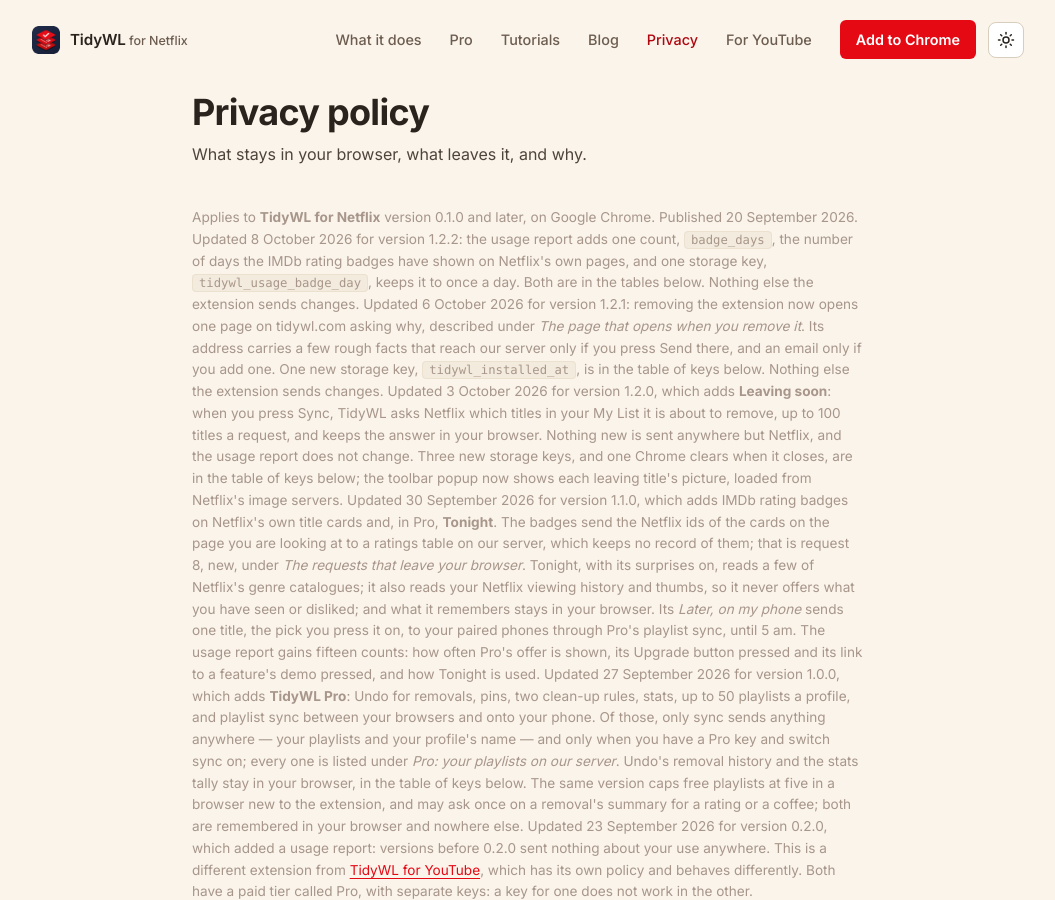
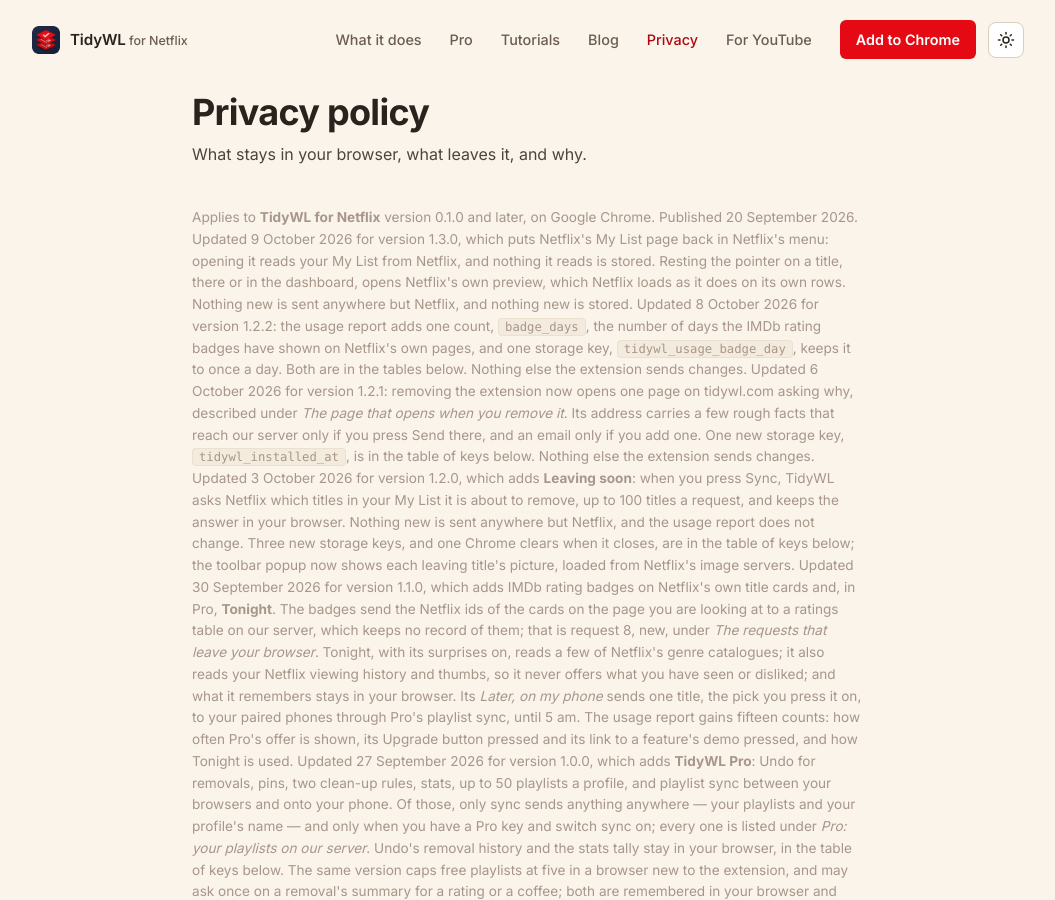
Before and after one commit to dominic-lam/tidywl-site, a Jekyll site: the page built from netflix/privacy/index.html, in a window 1280 px wide and 900 px high. Shown: the whole window, without its empty margins (112-1167 px from the left). Built offline with Jekyll 4.4.1, drawn with Linux system fonts in a browser that asks for light colours.

Commit message:
netflix: 1.3.0 is live; the policy dated 9 October 2026
1.3.0 went live on the Chrome Web Store on 2026-10-09 (the user's report, 04:32 PDT).
The policy and llms.txt were merged from draft/netflix-1.3.0-release; this adds the
dated line, the version and privacy_updated.

Co-Authored-By: Claude Opus 5.5 <noreply@anthropic.com>
Claude-Session: https://claude.ai/code/session_01LmFSh8xBnfwzVNX1tVqaTc

```diff
--- a/_data/netflix.yml
+++ b/_data/netflix.yml
@@ -14,12 +14,12 @@
 
 published: true
 store_url: https://chromewebstore.google.com/detail/watch-later-tidy-for-netf/gbgdgeamachehbegdghnhpkiebahmafm
-version: 1.2.2
+version: 1.3.0
 
 # The date the privacy policy last changed, rendered on the page and used as
 # its `last_modified_at`. Bump it when the policy's substance changes — not
 # for a typo, per the freshness rule in CLAUDE.md.
-privacy_updated: 2026-10-08
+privacy_updated: 2026-10-09
 # The day the policy first went live. Rendered as "Published"; never bumped.
 privacy_published: 2026-09-20
 
--- a/netflix/privacy/index.html
+++ b/netflix/privacy/index.html
@@ -90,6 +85,10 @@ last_modified_at: 2026-09-28
     <p class="nf-policy-meta">
       Applies to <strong>TidyWL for Netflix</strong> version 0.1.0 and later, on Google Chrome.
       Published {{ site.data.netflix.privacy_published | date: "%-d %B %Y" }}.
+      Updated 9 October 2026 for version 1.3.0, which puts Netflix's My List page back in Netflix's menu: opening it
+      reads your My List from Netflix, and nothing it reads is stored. Resting the pointer on a title, there or in the
+      dashboard, opens Netflix's own preview, which Netflix loads as it does on its own rows. Nothing new is sent
+      anywhere but Netflix, and nothing new is stored.
       Updated 8 October 2026 for version 1.2.2: the usage report adds one count, <code>badge_days</code>, the number
       of days the IMDb rating badges have shown on Netflix's own pages, and one storage key,
       <code>tidywl_usage_badge_day</code>, keeps it to once a day. Both are in the tables below. Nothing else the
```
Also changed, not shown: other parts of netflix/privacy/index.html (+2 -7 lines).
